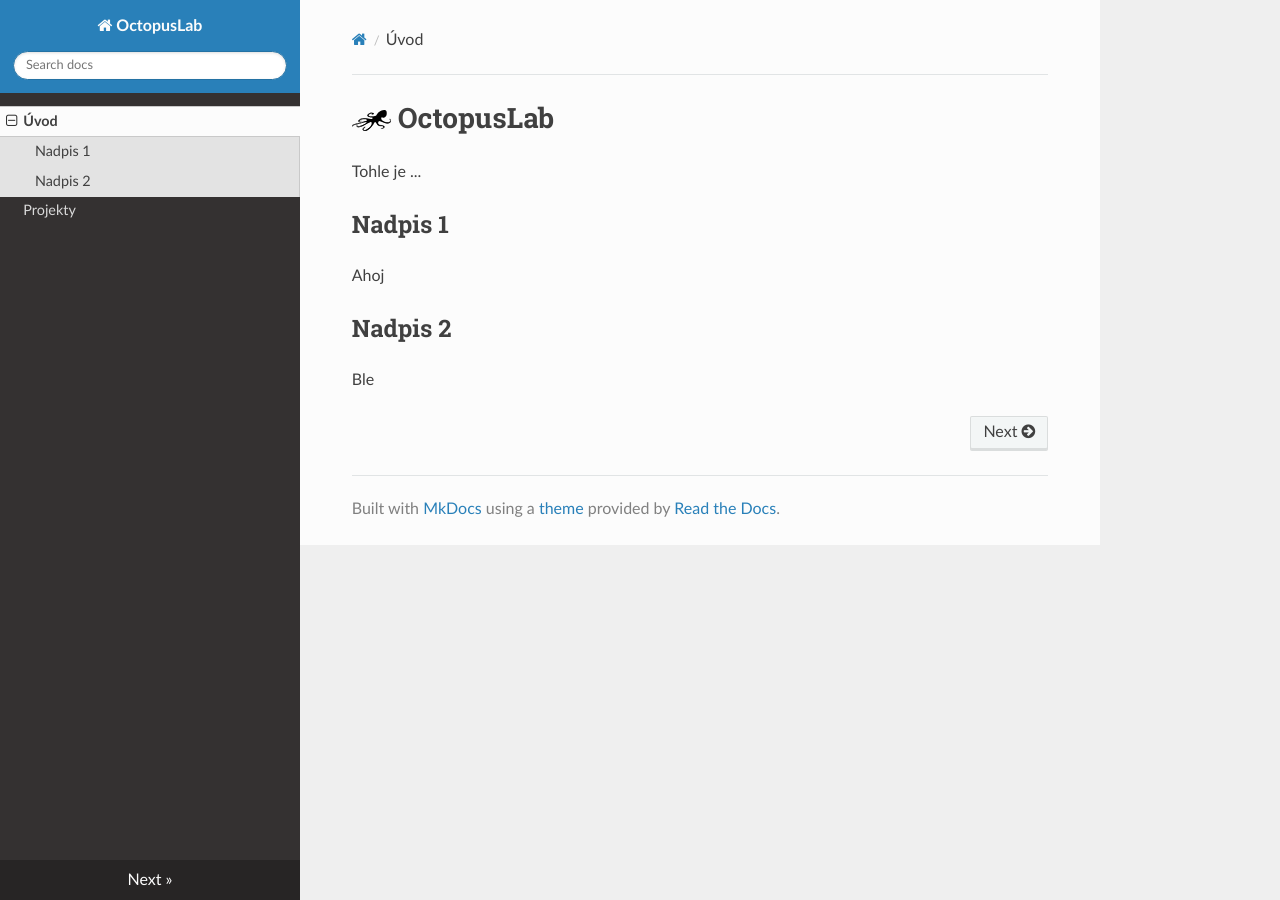
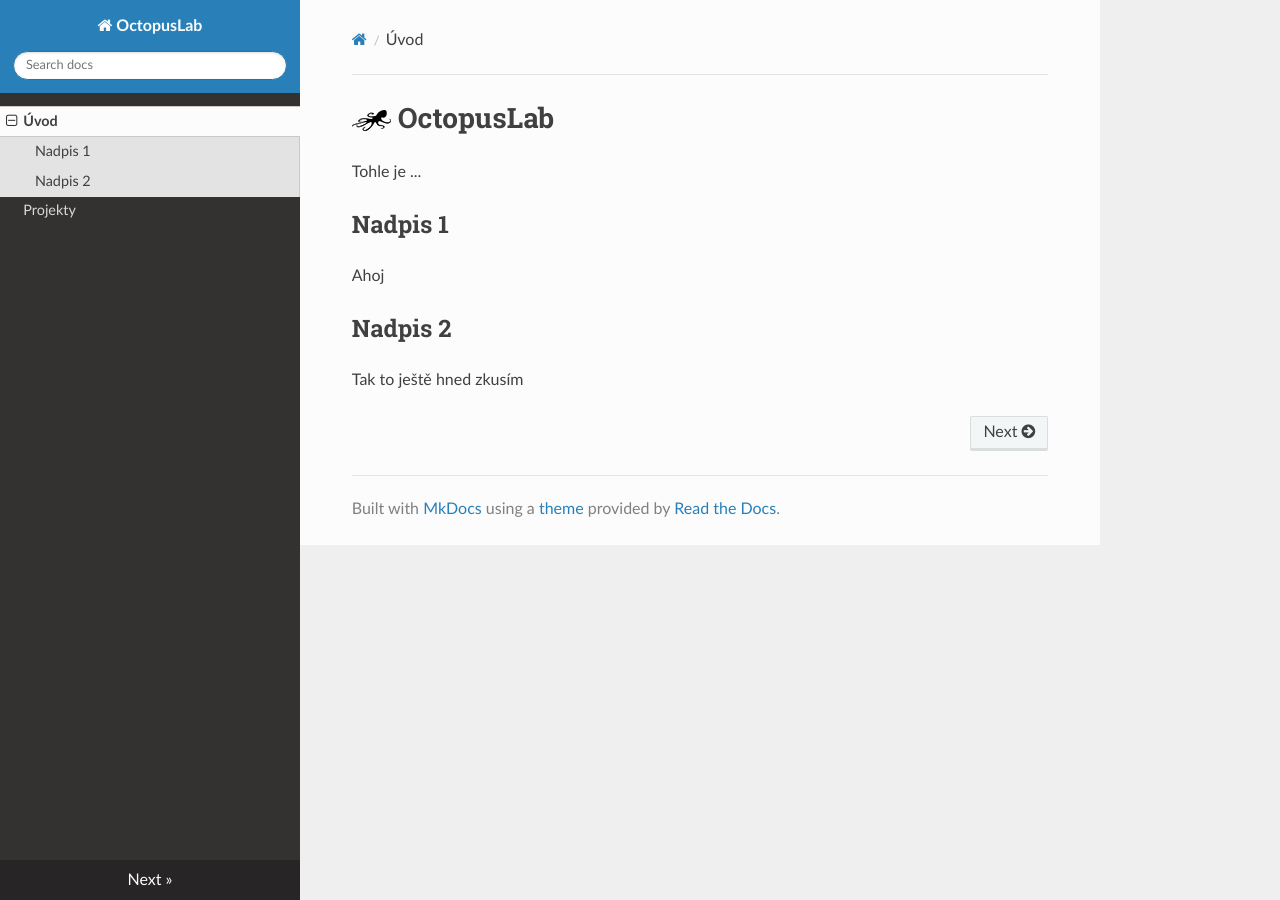
Before and after one commit to octopuslab-cz/docs_octopuslab_cz, an MkDocs documentation site: the page built from docs/index.md, in a window 1280 px wide. Built offline with MkDocs 1.6.1, drawn with Linux system fonts in a browser that asks for light colours; nearby versions of some CDN libraries.

Commit message:
kap2: text

```diff
--- a/docs/index.md
+++ b/docs/index.md
@@ -8,4 +8,4 @@ Ahoj
 
 ## Nadpis 2
 
-Ble
+Tak to ještě hned zkusím
```
Also changed, not shown: 1 other file.
